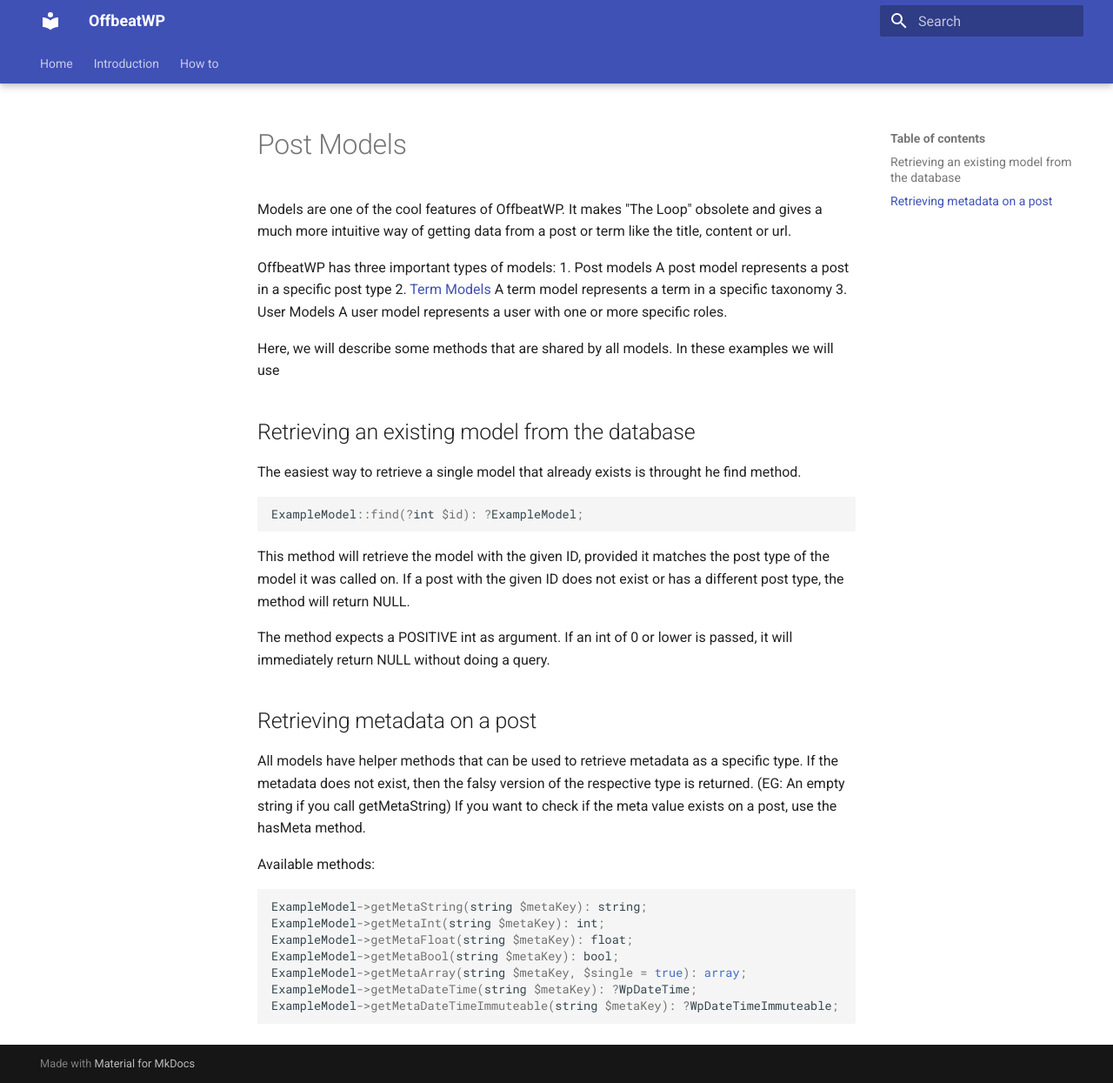
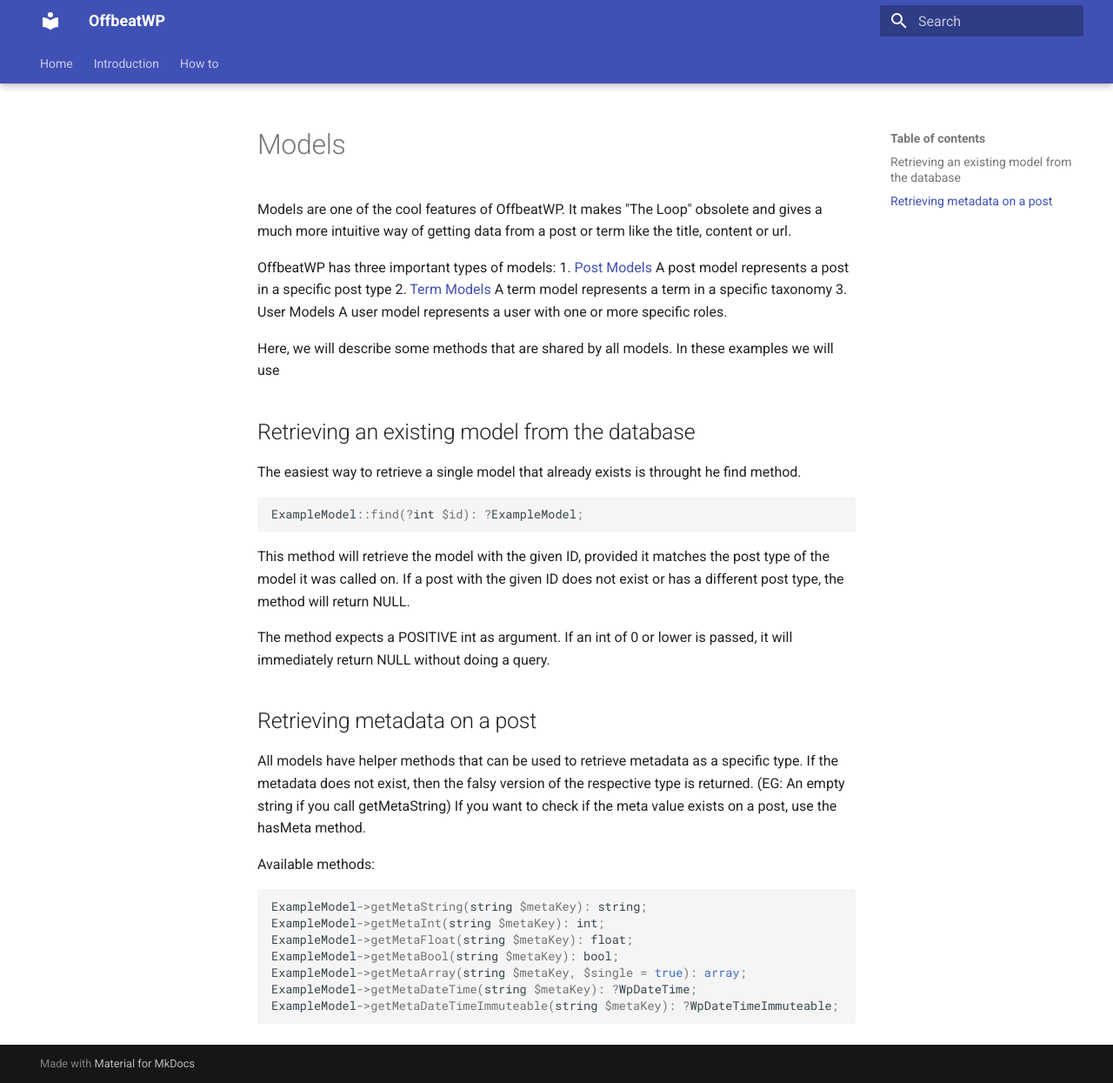
Before and after one commit to offbeatwp/docs, an MkDocs documentation site: the page built from docs/how-to/basics/models.md, in a window 1280 px wide and 1245 px high. Shown: the whole window at 87% size. Built offline with MkDocs 1.6.1 and Material for MkDocs 9.7.7, drawn with Linux system fonts in a browser that asks for light colours.

Commit message:
Update models.md

```diff
--- a/docs/how-to/basics/models.md
+++ b/docs/how-to/basics/models.md
@@ -1,9 +1,9 @@
-# Post Models
+# Models
 
 Models are one of the cool features of OffbeatWP. It makes "The Loop" obsolete and gives a much more intuitive way of getting data from a post or term like the title, content or url.
 
 OffbeatWP has three important types of models:
-1. Post models
+1. [Post Models](post_models.md)
     A post model represents a post in a specific post type
 2. [Term Models](term_models.md)
     A term model represents a term in a specific taxonomy
```
